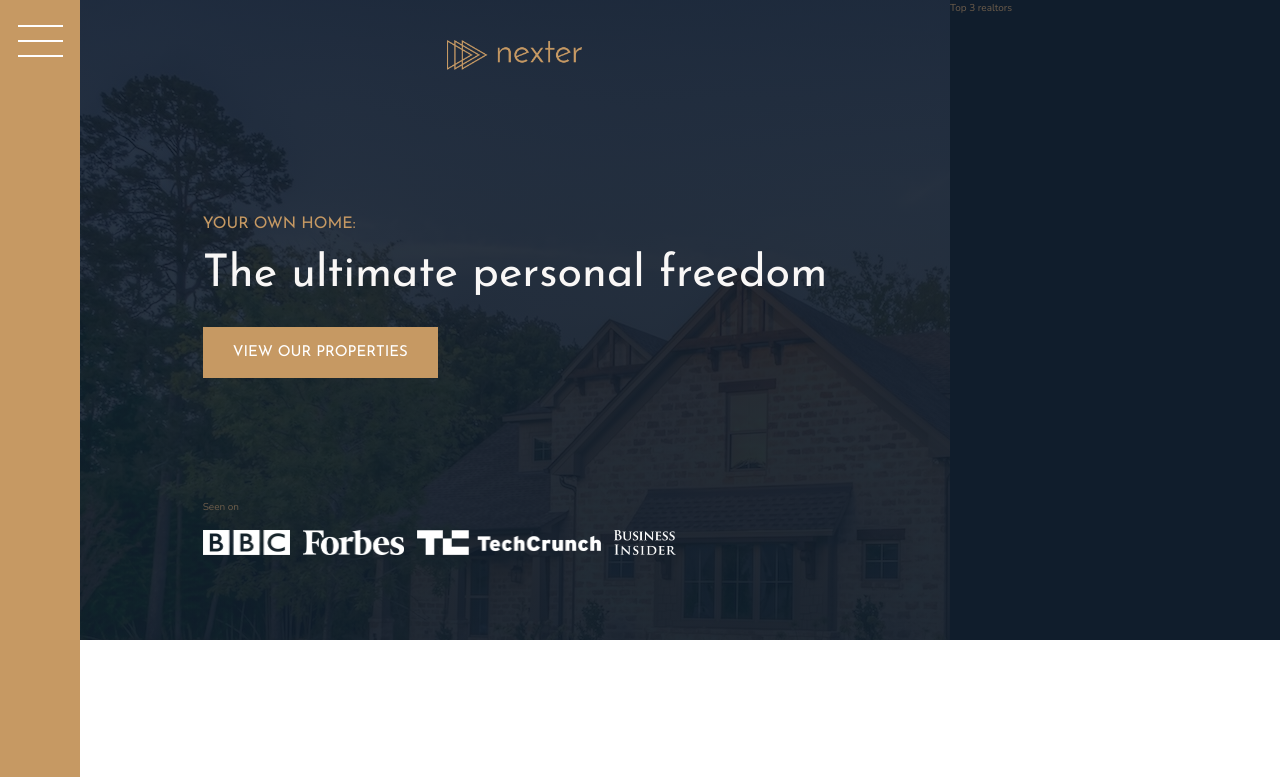
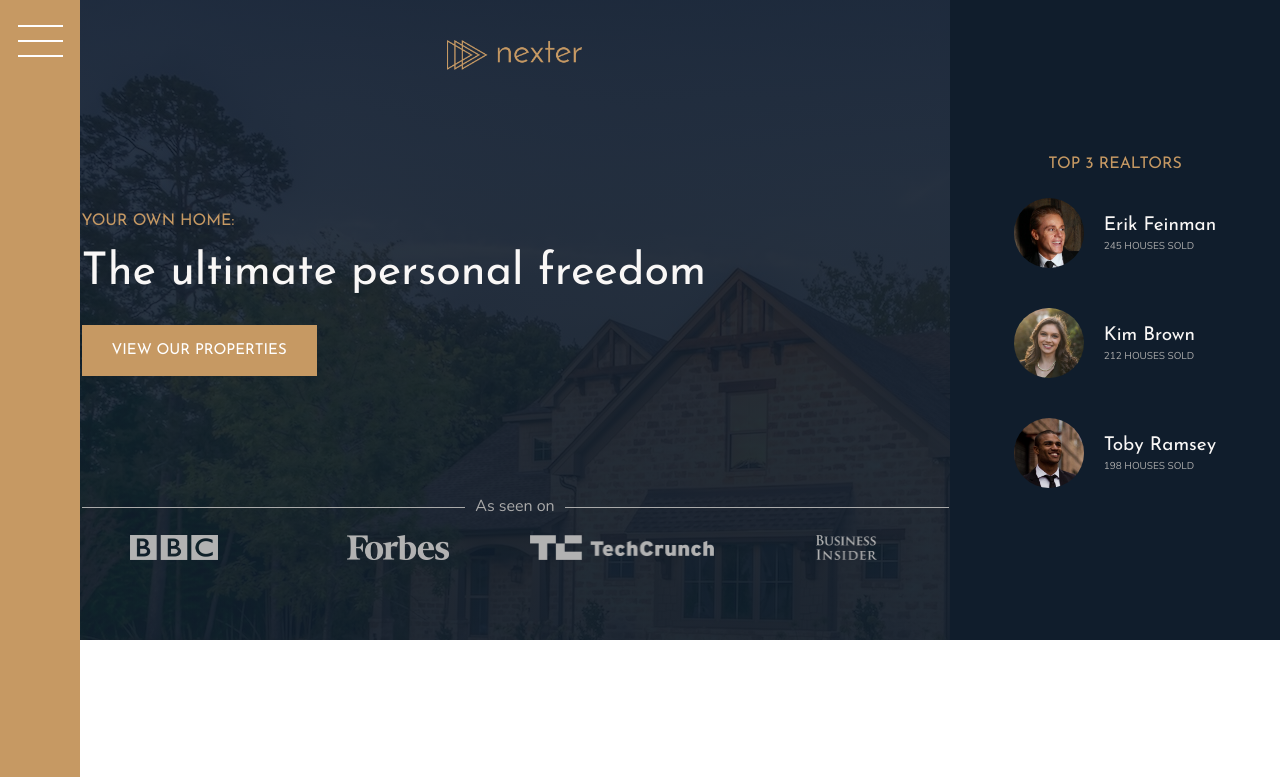
Before and after one commit to MatildaMared/advanced-css-nexter, a website: page index.html in a window 1280 px wide. Shown: the top 777 px of the page. Drawn offline with nearby package versions, Linux system fonts and the light colour scheme.

Commit message:
add content and styling to realtors section

```diff
--- a/index.html
+++ b/index.html
@@ -25,7 +25,7 @@
 				<h3 class="heading-3">Your own home:</h3>
 				<h1 class="heading-1">The ultimate personal freedom</h1>
 				<button class="btn header__btn">View our properties</button>
-				<div class="header__seenon-text">Seen on</div>
+				<div class="header__seenon-text">As seen on</div>
 				<div class="header__seenon-logos">
 					<img src="img/logo-bbc.png" alt="Seen on logo 1" />
 					<img src="img/logo-forbes.png" alt="Seen on logo 2" />
@@ -34,7 +34,28 @@
 				</div>
 			</header>
 
-			<div class="realtors">Top 3 realtors</div>
+			<div class="realtors">
+				<h3 class="heading-3">Top 3 Realtors</h3>
+				<div class="realtors__list">
+					<img src="img/realtor-1.jpeg" alt="Realtor 1" class="realtors__img" />
+					<div class="realtors__details">
+						<h4 class="heading-4 heading-4--light">Erik Feinman</h4>
+						<p class="realtors__sold">245 houses sold</p>
+					</div>
+
+					<img src="img/realtor-2.jpeg" alt="Realtor 2" class="realtors__img" />
+					<div class="realtors__details">
+						<h4 class="heading-4 heading-4--light">Kim Brown</h4>
+						<p class="realtors__sold">212 houses sold</p>
+					</div>
+
+					<img src="img/realtor-3.jpeg" alt="Realtor 3" class="realtors__img" />
+					<div class="realtors__details">
+						<h4 class="heading-4 heading-4--light">Toby Ramsey</h4>
+						<p class="realtors__sold">198 houses sold</p>
+					</div>
+				</div>
+			</div>
 
 			<section class="features">
 				<div class="feature">
--- a/sass/_header.scss
+++ b/sass/_header.scss
@@ -1,7 +1,11 @@
 .header {
 	background-color: $color-grey-dark-1;
 	grid-column: full-start / col-end 6;
-	background-image: linear-gradient(rgba($color-secondary, .88), rgba($color-secondary, .93)), url(../img/hero.jpeg);
+	background-image: linear-gradient(
+			rgba($color-secondary, 0.88),
+			rgba($color-secondary, 0.93)
+		),
+		url(../img/hero.jpeg);
 	display: grid;
 	grid-template-rows: 1fr min-content 6rem 1fr min-content;
 	grid-template-columns: max-content;
@@ -16,14 +20,32 @@
 	}
 
 	&__seenon-text {
+		display: grid;
+		grid-template-columns: 1fr max-content 1fr;
+		font-size: 1.6rem;
+		color: $color-grey-light-2;
+		align-items: center;
+		grid-gap: 1rem;
 
+		&::before, &::after {
+			content: "";
+			height: 1px;
+			display: block;
+			background-color: currentColor;
+		}
 	}
 
 	&__seenon-logos {
+		display: grid;
+		grid-template-columns: repeat(4, 1fr);
+		grid-column-gap: 3rem;
+		justify-items: center;
+
 		img {
 			height: 2.5rem;
 			width: auto;
 			margin-right: 1rem;
+			filter: brightness(70%);
 		}
 	}
 
--- a/sass/_realtors.scss
+++ b/sass/_realtors.scss
@@ -1,4 +1,30 @@
 .realtors {
     background-color: $color-secondary;
     grid-column: col-start 7 / full-end;
+    padding: 3rem;
+    display: grid;
+    align-content: center;
+    justify-content: center;
+    justify-items: center;
+    grid-row-gap: 2rem;
+
+    &__list {
+        display: grid;
+        grid-template-columns: min-content max-content;
+        grid-column-gap: 2rem;
+        grid-row-gap: 5vh;
+        align-items: center;
+    }
+
+    &__img {
+        width: 7rem;
+        border-radius: 50%;
+        display: block;
+    }
+
+    &__sold {
+        text-transform: uppercase;
+        color: $color-grey-light-2;
+        margin-top: -3px;
+    }
 }
```
Also changed, not shown: sass/main.css, 2 other files.
